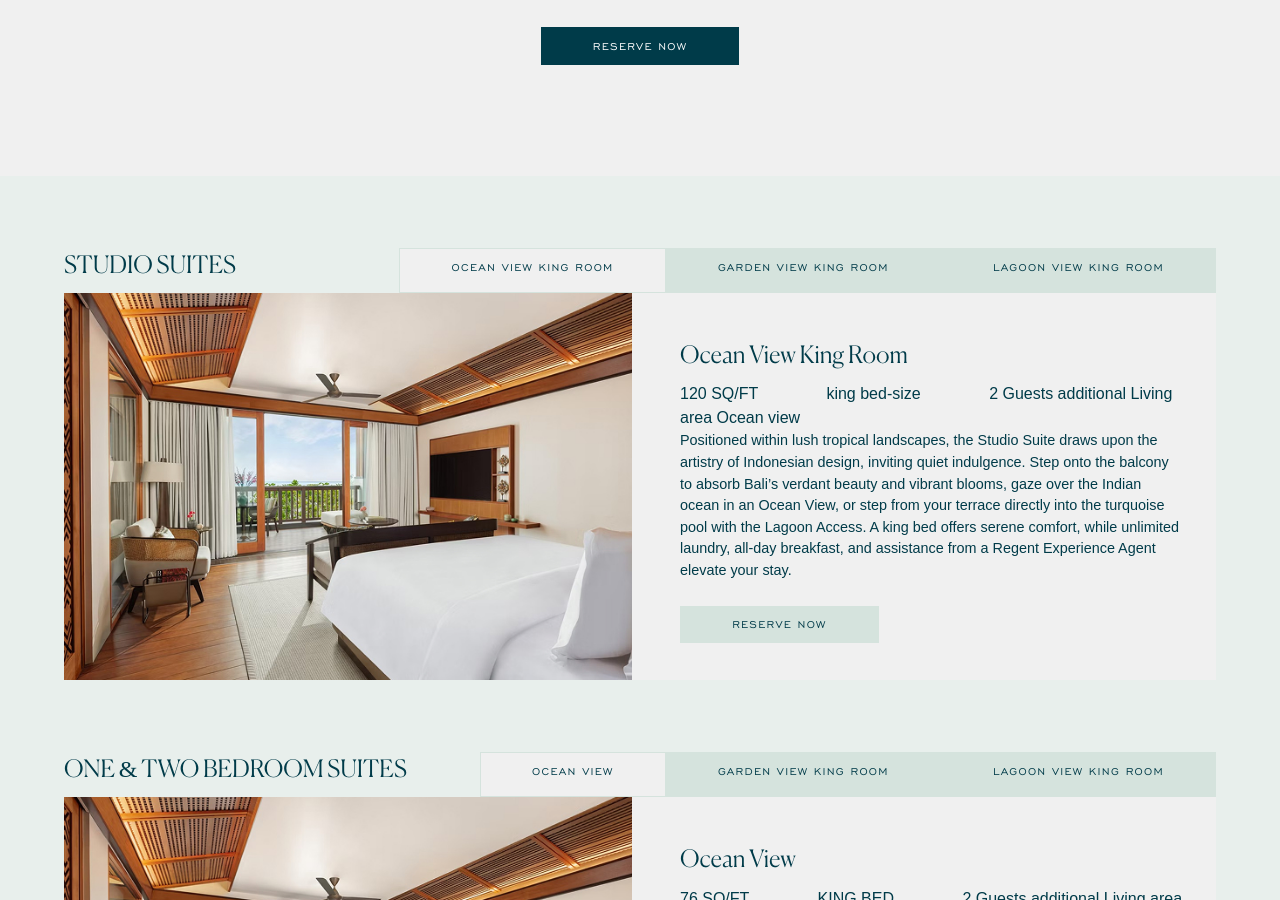
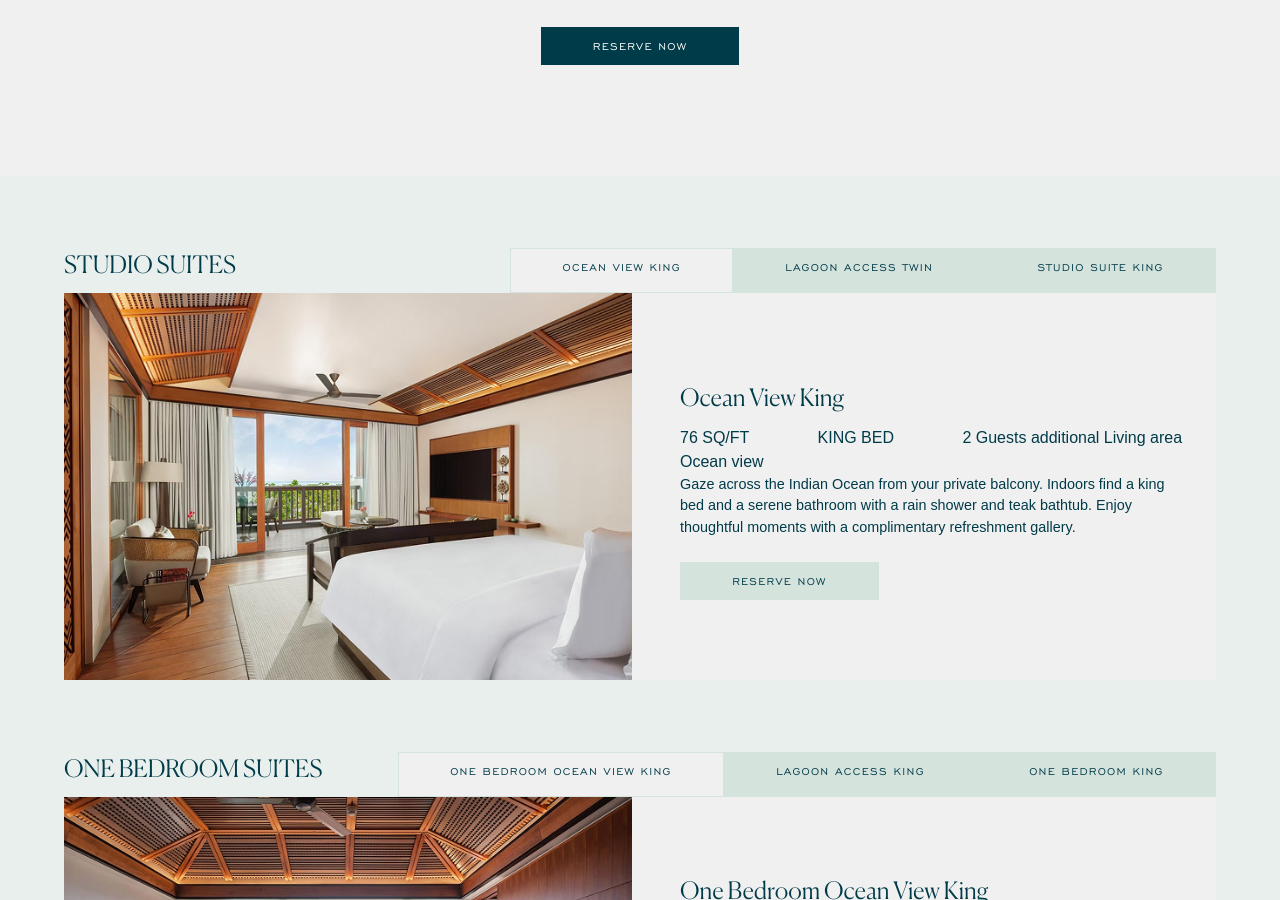
Before and after one commit to TheInstituteOfCode/rbc, a Jekyll site: the page built from SUITES-and-VILLAS.html, in a window 1280 px wide and 900 px high, scrolled down 1084 px. Built offline with Jekyll 4.4.1, drawn with Linux system fonts in a browser that asks for light colours; nearby versions of some CDN libraries; some web fonts are replaced; some of the changed text lies outside the part shown.

Commit message:
Updated 5 files via CloudCannon.

```diff
--- a/SUITES-and-VILLAS.html
+++ b/SUITES-and-VILLAS.html
@@ -37,37 +37,24 @@ blocks:
                 heading: STUDIO SUITES
                 img: /uploads/studio-suites.jpg
                 rooms:
-                    - name: Ocean View King Room
-                      size: 120
-                      bed-size: king bed-size
+                    -
+                        name: Ocean View King
+                        size: 76
+                        bed-size: KING BED
                         sleeps: 2
                         extra-feature:
                             - additional Living area
                             - Ocean view
-                      content: Positioned within lush tropical landscapes, the Studio Suite draws  upon the artistry of Indonesian design, inviting quiet indulgence. Step  onto the balcony to absorb Bali’s verdant beauty and vibrant blooms,  gaze over the Indian ocean in an Ocean View, or step from your terrace  directly into the turquoise pool with the Lagoon Access. A king bed  offers serene comfort, while unlimited laundry, all‑day breakfast, and  assistance from a Regent Experience Agent elevate your stay.
-                    - name: Garden View King Room
+                        content: >-
+                            Gaze across the Indian Ocean from your private
+                            balcony. Indoors find a king bed and a serene
+                            bathroom with a rain shower and teak bathtub. Enjoy
+                            thoughtful moments with a complimentary refreshment
+                            gallery.
+                    -
+                        name: Lagoon Access Twin
                         size: 120
                         bed-size: king bed-size
-                      sleeps: 2
-                      extra-feature:
-                        - additional Living area
-                        - Ocean view
-                      content: Positioned within lush tropical landscapes, the Studio Suite draws  upon the artistry of Indonesian design, inviting quiet indulgence. Step  onto the balcony to absorb Bali’s verdant beauty and vibrant blooms,  gaze over the Indian ocean in an Ocean View, or step from your terrace  directly into the turquoise pool with the Lagoon Access. A king bed  offers serene comfort, while unlimited laundry, all‑day breakfast, and  assistance from a Regent Experience Agent elevate your stay.
-                    - name: Lagoon View King Room
-                      size: 120
-                      bed-size: king bed-size
-                      sleeps: 2
-                      extra-feature:
-                        - additional Living area
-                        - Ocean view
-                      content: Positioned within lush tropical landscapes, the Studio Suite draws  upon the artistry of Indonesian design, inviting quiet indulgence. Step  onto the balcony to absorb Bali’s verdant beauty and vibrant blooms,  gaze over the Indian ocean in an Ocean View, or step from your terrace  directly into the turquoise pool with the Lagoon Access. A king bed  offers serene comfort, while unlimited laundry, all‑day breakfast, and  assistance from a Regent Experience Agent elevate your stay.
-            -   heading: ONE & TWO BEDROOM SUITES
-                img: /uploads/studio-suites.jpg
-                rooms:
-                    -
-                        name: Ocean View
-                        size: 76
-                        bed-size: KING BED
                         sleeps: 2
                         extra-feature:
                             - additional Living area
@@ -84,51 +71,84 @@ blocks:
                             all‑day breakfast, and  assistance from a Regent
                             Experience Agent elevate your stay.&nbsp;
                     -
-                        name: Garden View King Room
+                        name: Studio Suite King
                         size: 120
                         bed-size: king bed-size
                         sleeps: 2
                         extra-feature:
                             - additional Living area
                             - Ocean view
-                        content: "Positioned within lush tropical landscapes, the Studio Suite draws  upon the artistry of Indonesian design, inviting quiet indulgence. Step  onto the balcony to absorb Bali’s verdant beauty and vibrant blooms,  gaze over the Indian ocean in an Ocean View, or step from your terrace  directly into the turquoise pool with the Lagoon Access. A king bed  offers serene comfort, while unlimited laundry, all‑day breakfast, and  assistance from a Regent Experience Agent elevate your stay.\_"
+                        content: >-
+                            Positioned within lush tropical landscapes, the
+                            Studio Suite draws  upon the artistry of Indonesian
+                            design, inviting quiet indulgence. Step  onto the
+                            balcony to absorb Bali’s verdant beauty and vibrant
+                            blooms,  gaze over the Indian ocean in an Ocean
+                            View, or step from your terrace  directly into the
+                            turquoise pool with the Lagoon Access. A king bed
+                            offers serene comfort, while unlimited laundry,
+                            all‑day breakfast, and  assistance from a Regent
+                            Experience Agent elevate your stay.&nbsp;
             -
-                        name: Lagoon View King Room
+                heading: ONE BEDROOM SUITES
+                img: /uploads/one-bedroom-suites.jpg
+                rooms:
+                    -
+                        name: One Bedroom Ocean View King
+                        size: 86
+                        bed-size: KING BED
+                        sleeps: 3
+                        extra-feature:
+                            - ADDITIONAL LIVING AREA
+                            - OCEAN VIEW
+                        content: >-
+                            Perched above the coastline, this One Bedroom Suite
+                            pairs tranquil seclusion with sweeping ocean views.
+                            A spacious living room opens onto a balcony, ideal
+                            for soaking in the surroundings. With two nights or
+                            more enjoy a 60-minute signature massage for two.
+                    -
+                        name: Lagoon Access King
                         size: 120
                         bed-size: king bed-size
                         sleeps: 2
                         extra-feature:
                             - additional Living area
                             - Ocean view
-                        content: "Positioned within lush tropical landscapes, the Studio Suite draws  upon the artistry of Indonesian design, inviting quiet indulgence. Step  onto the balcony to absorb Bali’s verdant beauty and vibrant blooms,  gaze over the Indian ocean in an Ocean View, or step from your terrace  directly into the turquoise pool with the Lagoon Access. A king bed  offers serene comfort, while unlimited laundry, all‑day breakfast, and  assistance from a Regent Experience Agent elevate your stay.\_"
+                        content: >-
+                            Positioned within lush tropical landscapes, the
+                            Studio Suite draws  upon the artistry of Indonesian
+                            design, inviting quiet indulgence. Step  onto the
+                            balcony to absorb Bali’s verdant beauty and vibrant
+                            blooms,  gaze over the Indian ocean in an Ocean
+                            View, or step from your terrace  directly into the
+                            turquoise pool with the Lagoon Access. A king bed
+                            offers serene comfort, while unlimited laundry,
+                            all‑day breakfast, and  assistance from a Regent
+                            Experience Agent elevate your stay.&nbsp;
                     -
-                heading: ONE & TWO BEDROOM SUITES
-                img: /uploads/KC-Regent-Arch-1.jpg
-                rooms:
-                    - name: Ocean View King Room
+                        name: One Bedroom King
                         size: 120
                         bed-size: king bed-size
                         sleeps: 2
                         extra-feature:
                             - additional Living area
                             - Ocean view
-                      content: Positioned within lush tropical landscapes, the Studio Suite draws  upon the artistry of Indonesian design, inviting quiet indulgence. Step  onto the balcony to absorb Bali’s verdant beauty and vibrant blooms,  gaze over the Indian ocean in an Ocean View, or step from your terrace  directly into the turquoise pool with the Lagoon Access. A king bed  offers serene comfort, while unlimited laundry, all‑day breakfast, and  assistance from a Regent Experience Agent elevate your stay.
-                    - name: Garden View King Room
-                      size: 120
-                      bed-size: king bed-size
-                      sleeps: 2
-                      extra-feature:
-                        - additional Living area
-                        - Ocean view
-                      content: Positioned within lush tropical landscapes, the Studio Suite draws  upon the artistry of Indonesian design, inviting quiet indulgence. Step  onto the balcony to absorb Bali’s verdant beauty and vibrant blooms,  gaze over the Indian ocean in an Ocean View, or step from your terrace  directly into the turquoise pool with the Lagoon Access. A king bed  offers serene comfort, while unlimited laundry, all‑day breakfast, and  assistance from a Regent Experience Agent elevate your stay.
-                    - name: Lagoon View King Room
-                      size: 120
-                      bed-size: king bed-size
-                      sleeps: 2
-                      extra-feature:
-                        - additional Living area
-                        - Ocean view
-                      content: Positioned within lush tropical landscapes, the Studio Suite draws  upon the artistry of Indonesian design, inviting quiet indulgence. Step  onto the balcony to absorb Bali’s verdant beauty and vibrant blooms,  gaze over the Indian ocean in an Ocean View, or step from your terrace  directly into the turquoise pool with the Lagoon Access. A king bed  offers serene comfort, while unlimited laundry, all‑day breakfast, and  assistance from a Regent Experience Agent elevate your stay.
+                        content: >-
+                            Positioned within lush tropical landscapes, the
+                            Studio Suite draws  upon the artistry of Indonesian
+                            design, inviting quiet indulgence. Step  onto the
+                            balcony to absorb Bali’s verdant beauty and vibrant
+                            blooms,  gaze over the Indian ocean in an Ocean
+                            View, or step from your terrace  directly into the
+                            turquoise pool with the Lagoon Access. A king bed
+                            offers serene comfort, while unlimited laundry,
+                            all‑day breakfast, and  assistance from a Regent
+                            Experience Agent elevate your stay.&nbsp;
+            -
+                heading: TWO BEDROOM SUITES
+                img: /uploads/KC-Regent-Arch-1.jpg
+                rooms:
                     -
                         name: Ocean View King Room
                         size: 120
@@ -156,6 +176,67 @@ blocks:
                             - additional Living area
                             - Ocean view
                         content: "Positioned within lush tropical landscapes, the Studio Suite draws  upon the artistry of Indonesian design, inviting quiet indulgence. Step  onto the balcony to absorb Bali’s verdant beauty and vibrant blooms,  gaze over the Indian ocean in an Ocean View, or step from your terrace  directly into the turquoise pool with the Lagoon Access. A king bed  offers serene comfort, while unlimited laundry, all‑day breakfast, and  assistance from a Regent Experience Agent elevate your stay.\_"
+                    -
+                        name: Ocean View King Room
+                        size: 120
+                        bed-size: king bed-size
+                        sleeps: 2
+                        extra-feature:
+                            - additional Living area
+                            - Ocean view
+                        content: "Positioned within lush tropical landscapes, the Studio Suite draws  upon the artistry of Indonesian design, inviting quiet indulgence. Step  onto the balcony to absorb Bali’s verdant beauty and vibrant blooms,  gaze over the Indian ocean in an Ocean View, or step from your terrace  directly into the turquoise pool with the Lagoon Access. A king bed  offers serene comfort, while unlimited laundry, all‑day breakfast, and  assistance from a Regent Experience Agent elevate your stay.\_"
+                    -
+                        name: Garden View King Room
+                        size: 120
+                        bed-size: king bed-size
+                        sleeps: 2
+                        extra-feature:
+                            - additional Living area
+                            - Ocean view
+                        content: "Positioned within lush tropical landscapes, the Studio Suite draws  upon the artistry of Indonesian design, inviting quiet indulgence. Step  onto the balcony to absorb Bali’s verdant beauty and vibrant blooms,  gaze over the Indian ocean in an Ocean View, or step from your terrace  directly into the turquoise pool with the Lagoon Access. A king bed  offers serene comfort, while unlimited laundry, all‑day breakfast, and  assistance from a Regent Experience Agent elevate your stay.\_"
+                    -
+                        name: Lagoon View King Room
+                        size: 120
+                        bed-size: king bed-size
+                        sleeps: 2
+                        extra-feature:
+                            - additional Living area
+                            - Ocean view
+                        content: "Positioned within lush tropical landscapes, the Studio Suite draws  upon the artistry of Indonesian design, inviting quiet indulgence. Step  onto the balcony to absorb Bali’s verdant beauty and vibrant blooms,  gaze over the Indian ocean in an Ocean View, or step from your terrace  directly into the turquoise pool with the Lagoon Access. A king bed  offers serene comfort, while unlimited laundry, all‑day breakfast, and  assistance from a Regent Experience Agent elevate your stay.\_"
+            -
+                heading: PREMIUM ONE BEDROOM SUITES
+                img: ''
+                rooms:
+                    -
+                        name: ''
+                        size: 0
+                        bed-size: ''
+                        sleeps: 0
+                        extra-feature:
+                            - ''
+                        content: ''
+            -
+                heading: PRIVATE VILLAS
+                img: ''
+                rooms:
+                    -
+                        name: ''
+                        size: 0
+                        bed-size: ''
+                        sleeps: 0
+                        extra-feature: []
+                        content: ''
+            -
+                heading: PENTHOUSE
+                img: ''
+                rooms:
+                    -
+                        name: ''
+                        size: 0
+                        bed-size: ''
+                        sleeps: 0
+                        extra-feature: []
+                        content: ''
         color-scheme: mint-200
         min-height: 50vh
     -
```
Also changed, not shown: uploads/one-bedroom-suites.jpg (added). Lines whose indentation alone changed are shown as unchanged.
